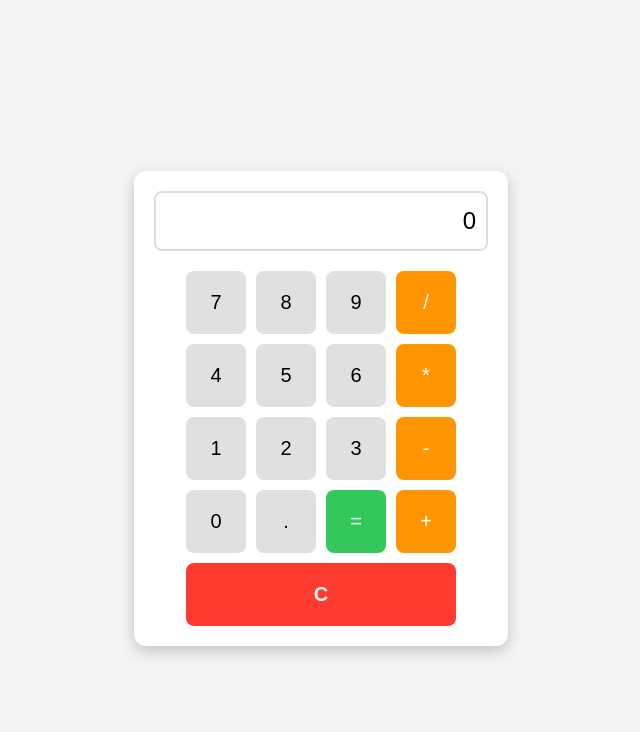
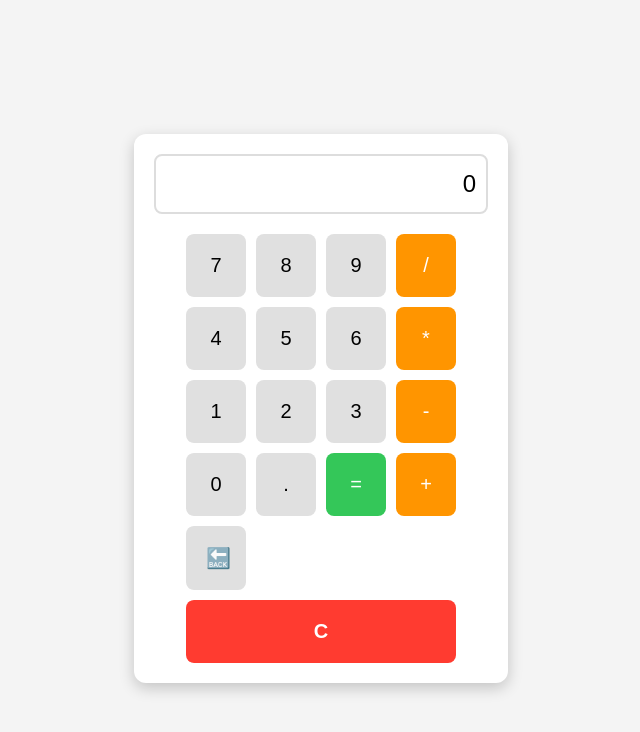
Before and after one commit to Edehify/calculator-, a plain HTML site: page index.html in a window 1280 px wide. Shown: the whole page, without its empty margins (319-959 px from the left). Drawn offline with Linux system fonts and the light colour scheme.

Commit message:
feat: add backspace

```diff
--- a/index.html
+++ b/index.html
@@ -32,6 +32,7 @@
       <button class="equal">=</button>
       <button class="operator">+</button>
 
+      <button class="backspace">🔙</button>
       <button class="clear">C</button>
     </div>
   </div>
```
